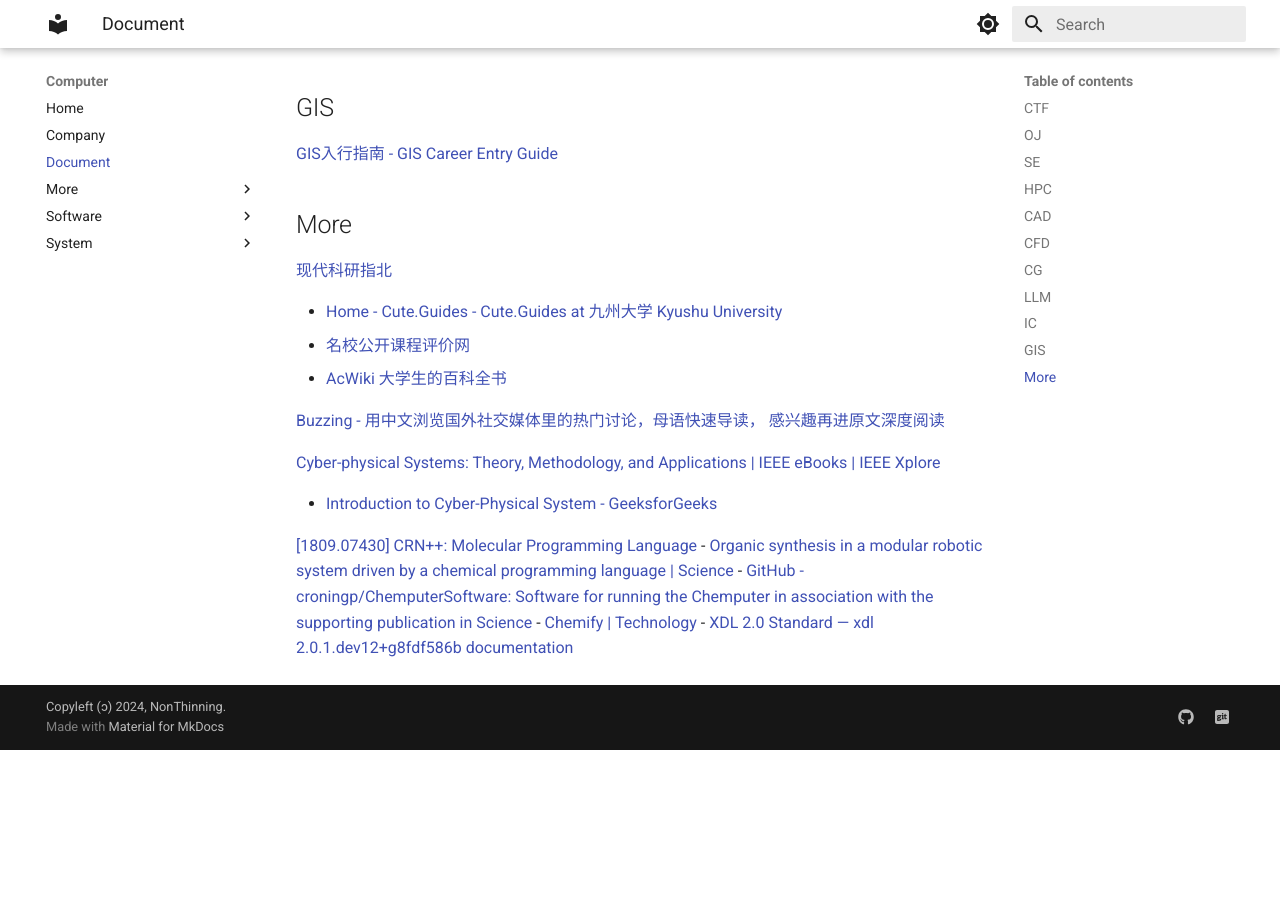
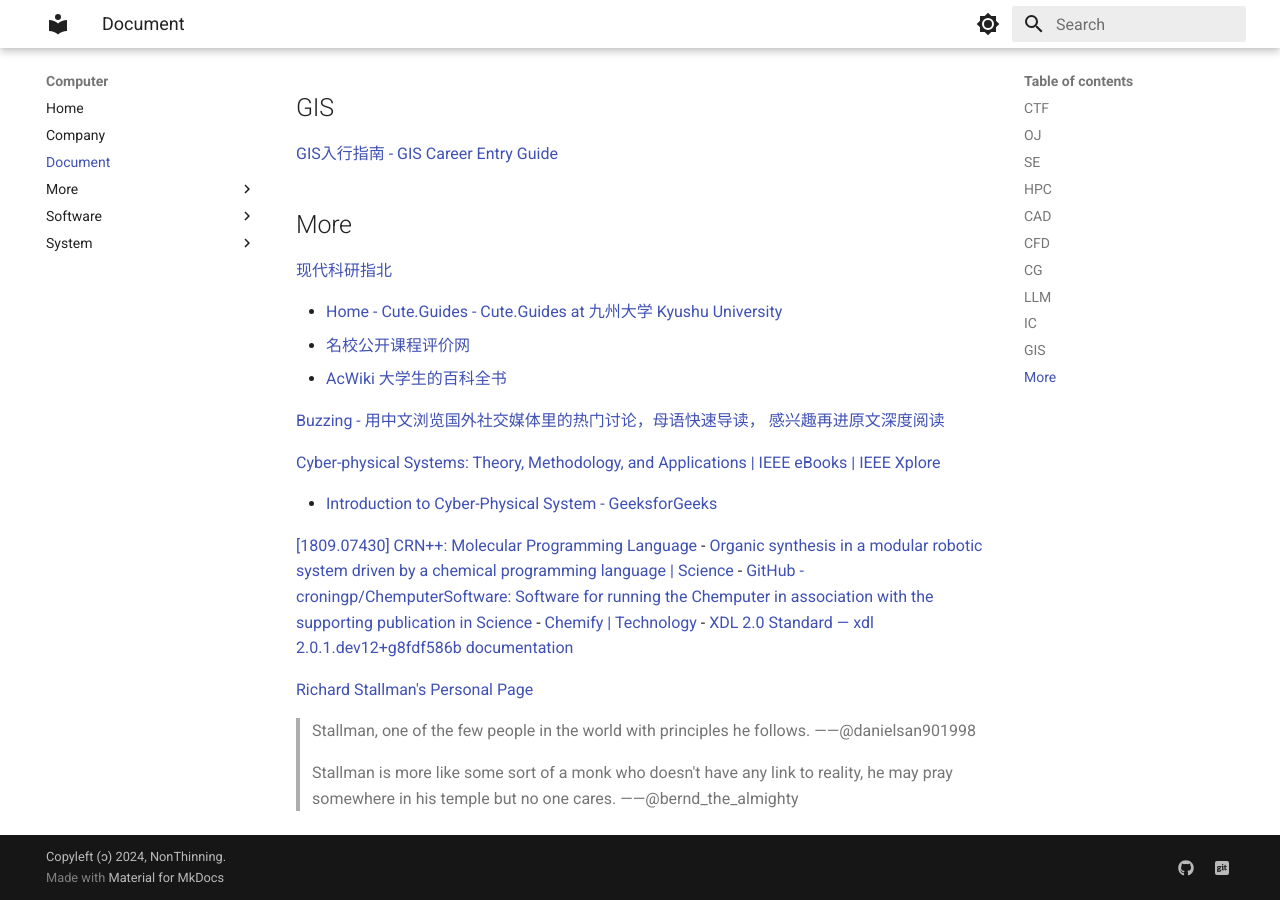
Before and after one commit to NonThinning/NonThinning.github.io, an MkDocs documentation site: the page built from docs/Computer/Document.md, in a window 1280 px wide and 900 px high, scrolled down 2986 px. Built offline with MkDocs 1.6.1 and Material for MkDocs 9.7.7, drawn with Linux system fonts in a browser that asks for light colours; before the commit the page ends 3736 px from its top, so only the background shows below that.

Commit message:
docs update

```diff
--- a/docs/Computer/Document.md
+++ b/docs/Computer/Document.md
@@ -140,3 +140,11 @@
 - [GitHub - croningp/ChemputerSoftware: Software for running the Chemputer in association with the supporting publication in Science](https://github.com/croningp/ChemputerSoftware)
 - [Chemify | Technology](https://www.chemify.io/technology)
 - [XDL 2.0 Standard — xdl 2.0.1.dev12+g8fdf586b documentation](https://croningroup.gitlab.io/chemputer/xdl/standard/index.html)
+
+[Richard Stallman's Personal Page](https://stallman.org/)
+
+> Stallman, one of the few people in the world with principles he follows.
+> ——@danielsan901998
+>
+> Stallman is more like some sort of a monk who doesn't have any link to reality, he may pray somewhere in his temple but no one cares.
+> ——@bernd_the_almighty
```
Also changed, not shown: docs/Academic/Search/Reference.md (+4 -0 lines).
